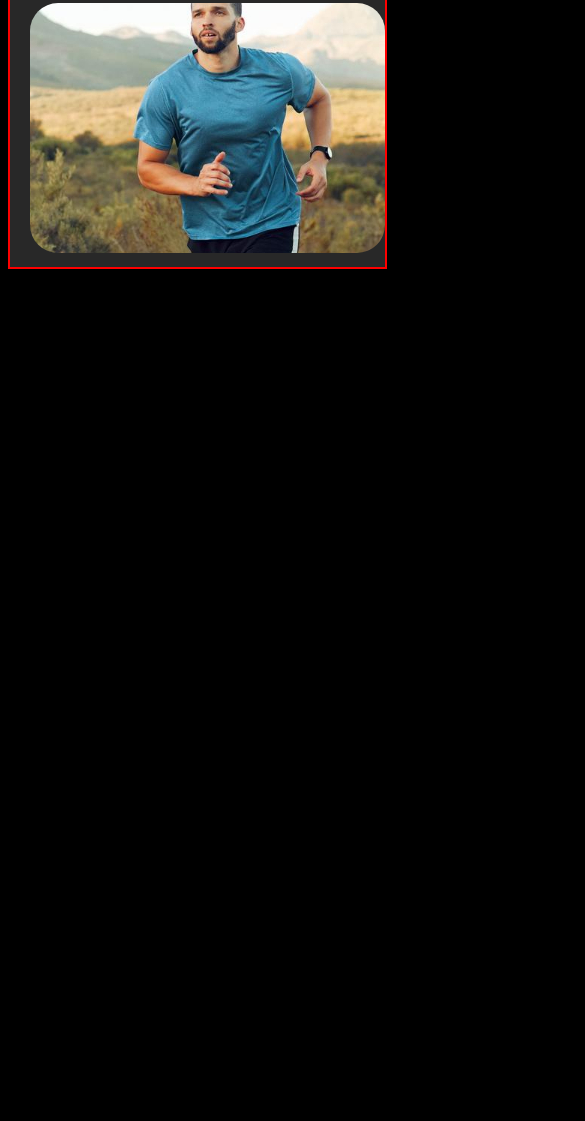
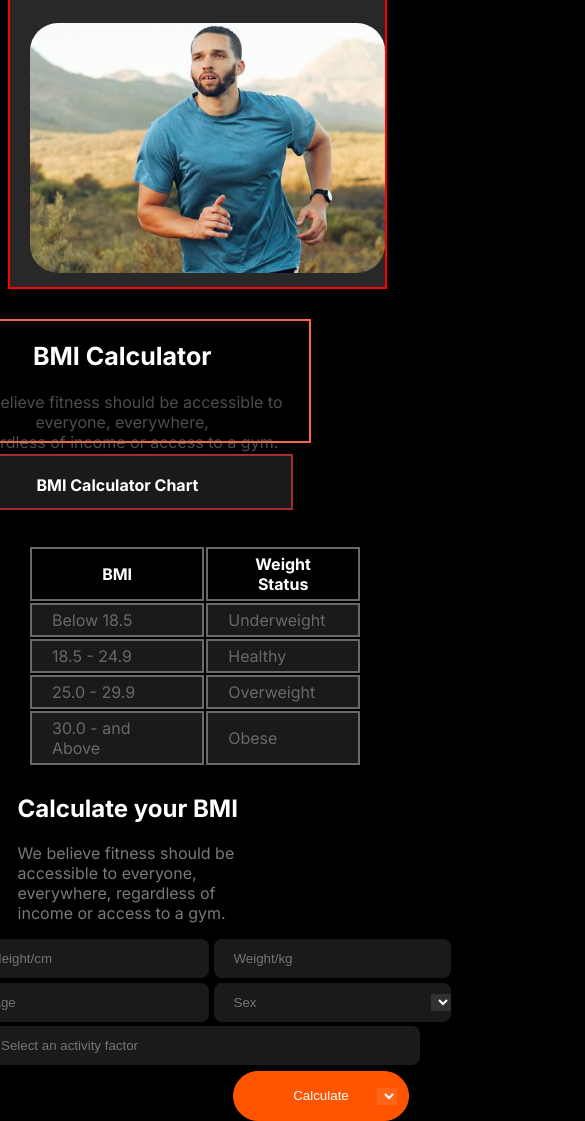
Before and after one commit to rimiruma/Assignment-2-Fitness-website, a plain HTML site: page index.html in a window 390 px wide. Shown: the part 2791-3912 px from the top of the page, 585 px wide, since content can reach past the window. Before the commit the page ends 3070 px from the top, so only its background shows below. Drawn offline with Linux system fonts and the light colour scheme.

Commit message:
added calculator chart section done

```diff
--- a/index.html
+++ b/index.html
@@ -31,8 +31,9 @@
             <div class="banner-text">
                 <h1>Get body in<br><span class="hape">hape</span> & stay<br> healthy</h1>
                 <p>A huge selection of health and fitness content, healthy recipes
-                      <br class="br">
-                    and transformation stories to help you get fit and stay fit!</p>
+                    <br class="br">
+                    and transformation stories to help you get fit and stay fit!
+                </p>
                 <div class="bg-btn">
                     <button class="btn-primary">Join club Now</button>
                     <button class="btn-btn">Download App</button>
@@ -40,7 +41,7 @@
             </div>
             <div class="banner-images">
                 <img src="images/banner.png" alt="">
-               <div>
+                <div>
                     <div class="card-1">
                         <div class="card">
                             <h1>500+</h1>
@@ -50,7 +51,7 @@
                     <div class="card-2">
                         <div class="boll">
                             <h1>350+</h1>
-                           <p>Video tutorial</p>
+                            <p>Video tutorial</p>
                         </div>
                     </div>
                 </div>
@@ -110,6 +111,76 @@
             </div>
         </section>
         <!-- Run section ends -->
+
+        <!-- Calculator section Chart start -->
+        <section>
+            <div class="calculator-text">
+                <h1>BMI Calculator</h1>
+                <p>We believe fitness should be accessible to everyone, everywhere,<br> regardless of income or access
+                    to a gym.</p>
+            </div>
+            <div class="calculate">
+                <div class="calculator-chart">
+                    <h1>BMI Calculator Chart</h1>
+                </div>
+            </div>
+
+            <div>
+                <table class="table-data">
+                    <tbody>
+                        <tr>
+                            <th>BMI</th>
+                            <th>Weight Status</th>
+                        </tr>
+                        <tr>
+                            <td>Below 18.5</td>
+                            <td>Underweight</td>
+                        </tr>
+                        <tr>
+                            <td>18.5 - 24.9</td>
+                            <td>Healthy</td>
+                        </tr>
+                        <tr>
+                            <td>25.0 - 29.9</td>
+                            <td>Overweight</td>
+                        </tr>
+                        <tr>
+                            <td>30.0 - and Above</td>
+                            <td>Obese</td>
+                        </tr>
+                    </tbody>
+                </table>
+            </div>
+            <div class="bmi-container">
+                <h1>Calculate your BMI</h1>
+                <p>We believe fitness should be accessible to everyone, everywhere,<br class="br"> regardless of income
+                    or
+                    access to a gym. </p>
+            </div>
+            <form class="input">
+                <div class="form">
+                    <div class="cm">
+                        <input class="text" type="text" placeholder="Height/cm">
+                        <input class="text" type="text" placeholder="Weight/kg">
+                    </div>
+                    <div class="age">
+                        <input class="sex" type="text" placeholder="Age">
+                        <input class="sex" type="text" placeholder="Sex">
+                        <select class="select" name="" id=""></select>
+                    </div>
+                    <div class="factor">
+                        <input class="an" type="text" placeholder="Select an activity factor">
+                    </div>
+                    <div class="btn">
+                        <button class="btn-primary">Calculate</button>
+                    </div>
+                    <div class="item">
+                        <select class="select-1" name="" id=""></select>
+                    </div>
+                </div>
+            </form>
+        </section>
+        <!-- Calculator section Chart ends -->
     </main>
     <footer></footer>
 </body>
--- a/responsive/responsive.css
+++ b/responsive/responsive.css
@@ -71,5 +71,74 @@
         font-size: 18px;
     }
 
+    .calculator-text{
+        width: 100%;
+        margin-left: -20%;
+
+    }
+
+    .calculate{
+        flex-direction: column;
+        width: 100%;
+        height: 100%;
+        margin-left: -25%;
+
+    }
+
+    .calculator-chart h1{
+        width: 100%;
+        font-size: 16px;
+
+    }
+
+    .table-data{
+        width: 100%;
+        margin-top: 30px;
+        margin-left: -0%;
+    }
+
+    .bmi-container h1{
+        margin-top: 45%;
+        width: 100%;
+        margin-left: -140px;
+    }
+
+    .bmi-container p{
+        width: 100%;
+        margin-left: -40px;
+        margin-left: -140px;
+    }
+
+    .input{
+        width: 100%;
+        display: grid;
+        grid-template-columns: repeat(2, 1fr);
+    }
+
+    .cm {
+        margin-left: -8%;
+    }
+
+    .age {
+        margin-left: -8%;
+        margin-top: 1%;
+    }
+
+    .an {
+        border-radius: 8px;
+        background: rgba(255, 255, 255, 0.1);
+        padding: 12px 242px 12px 20px;
+        margin-left: -55%;
+        border: none;
+    }
+
+    .btn {
+        margin-top: 5%;
+
+    }
+
+
+
+
 
 }
--- a/styles/fitness.css
+++ b/styles/fitness.css
@@ -282,7 +282,7 @@
     align-items: center;
     padding: 10px;
     background-color: #8080804f;
-    margin: 10px auto;
+    margin: 30px auto;
     border: 2px solid red;
 }
 
@@ -291,26 +291,173 @@
     height: 250px;
     border-radius: 28px;
     object-fit: none;
-    object-position: 66% 33%;
-    /* margin-left: 30%; */
-    /* margin-top: 20px; */
+    object-position: 66% 30%;
+    margin-left: -30%;
 }
 
 .about-section-title h1 {
     margin-right: 60%;
-    font-size: 30px;
+    font-size: 20px;
     font-weight: bold;
     color: #ffffff;
     padding-left: 20px;
 }
 
 .about-section-title p {
-    /* margin-right: 65px; */
-    /* margin-top: -3%; */
+
     color: #808080f2;
-    /* padding-left: 20px; */
+}
+/* calculate section start */
+.calculator-text {
+    width: 476px;
+    height: 120px;
+    margin: 0 auto;
+    text-align: center;
+    justify-content: center;
+    align-items: center;
+    border: 2px solid tomato;
 }
 
-.about-section-title .btn-primary{
-    /* margin-right: 60%; */
+.calculator-text h1 {
+    font-size: 25px;
+    color: #ffffff;
 }
+
+.calculator-text p {
+    color: #8080809a;
+}
+
+.calculate {
+    width: 1240px;
+    height: 400px;
+    margin-top: 3%;
+    display: flex;
+    background-color: #80808033;
+    border: 2px solid brown;
+}
+
+.calculate-text p {
+    margin-left: 50%;
+}
+
+.calculator-chart h1 {
+    color: #ffffff;
+    margin-top: 5%;
+    padding-left: 120px
+
+}
+
+.table-data {
+    margin-left: 8%;
+    margin-top: -25%;
+    padding: 5px 20px;
+    /* border: 2px solid #696969; */
+}
+
+tr,
+th,
+td {
+    padding: 5px 20px;
+    border: 2px solid #696969;
+    border-collapse: collapse;
+}
+
+th{
+    color: #ffffff;
+}
+
+td {
+    background: rgba(255, 255, 255, 0.1);
+    color: #ffffff57;
+}
+
+.table {
+    border-collapse: collapse;
+}
+
+.input{
+   display: grid;
+   grid-template-columns: repeat(2,1fr);
+   margin-right: -100%;
+}
+
+.bmi-container {
+    margin-left: 40%;
+    margin-top: -21%;
+}
+
+.bmi-container h1 {
+    margin-left: 15%;
+    color: #ffffff;
+}
+
+.bmi-container p {
+    margin-left: 15%;
+    color: #808080f2;
+}
+
+.cm {
+    margin-left: 49%;
+}
+
+.text {
+    border-radius: 8px;
+    background: rgba(255, 255, 255, 0.1);
+    padding: 12px 40px 12px 20px;
+    border: none;
+
+}
+
+.age {
+    margin-left: 49%;
+    margin-top: 1%;
+}
+
+.sex {
+    border-radius: 8px;
+    background: rgba(255, 255, 255, 0.1);
+    padding: 12px 40px 12px 20px;
+    border: none;
+}
+
+.factor {
+    width: 450px;
+    height: 22px;
+    margin-left: 49%;
+    margin-top: 1%;
+}
+
+.an {
+    border-radius: 8px;
+    background: rgba(255, 255, 255, 0.1);
+    padding: 12px 265px 12px 20px;
+    border: none;
+}
+
+.select-1 {
+    margin-left: 82%;
+    background: rgba(255, 255, 255, 0.1);
+    cursor: pointer;
+    border: none;
+    color: #ffffff;
+}
+
+.select {
+    margin-right: -23%;
+    background: rgba(255, 255, 255, 0.1);
+    border: none;
+    margin-left: -5%;
+    cursor: pointer;
+    color: #ffffff;
+
+}
+
+.item {
+    /* margin-left: 95%; */
+    margin-top: -8%;
+}
+
+.btn {
+    margin-top: 3%;
+    margin-left: 50%;
+}
```
